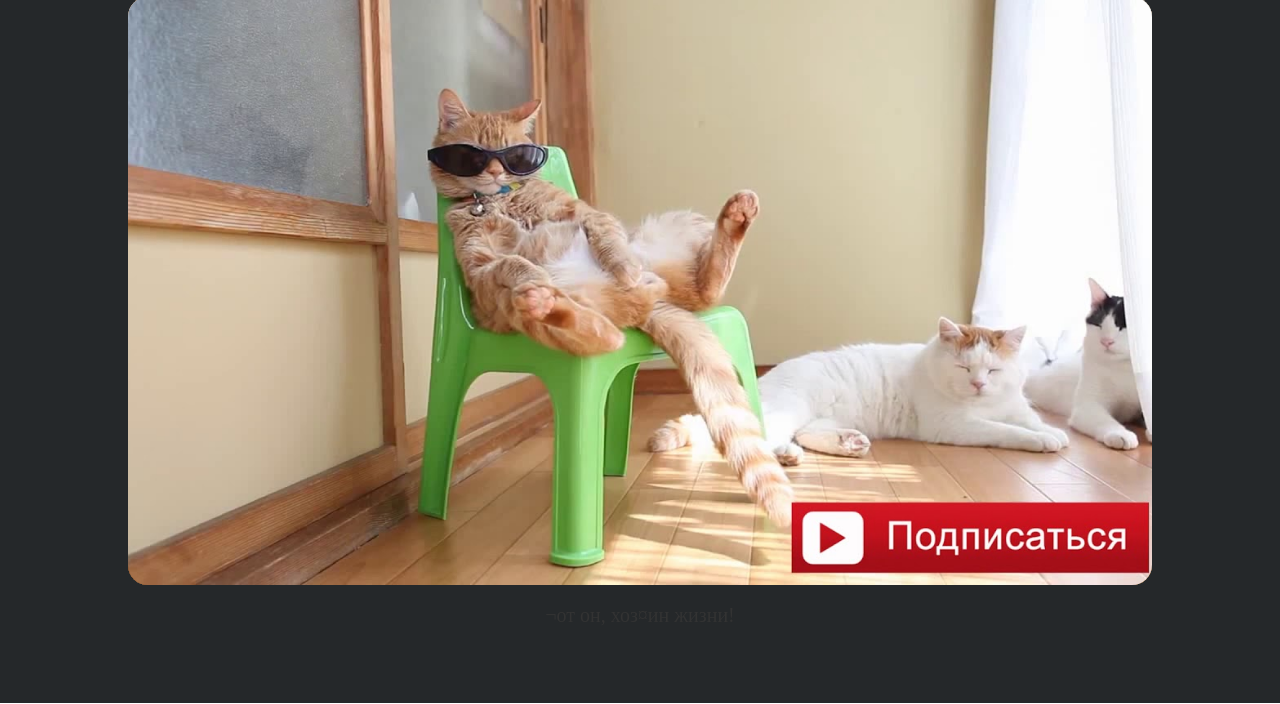
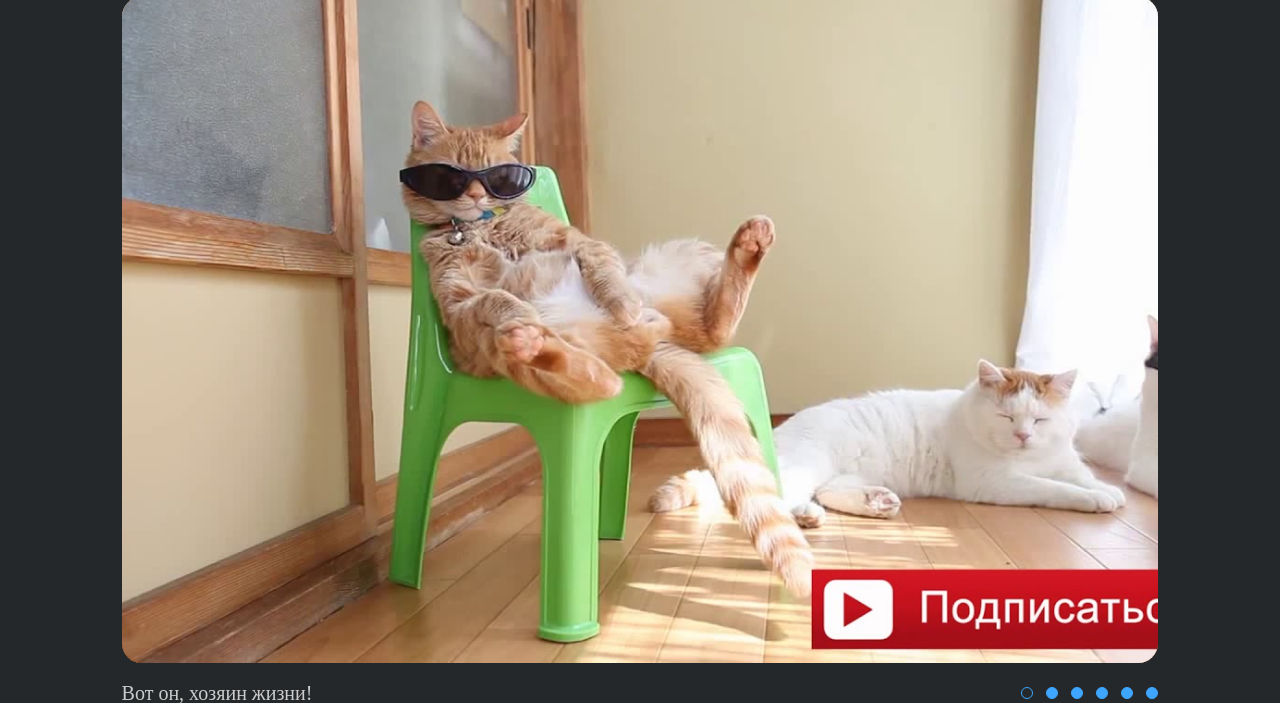
Before and after one commit to TatianaYakushonok/cssMemSlider, a plain HTML site: page cssMemSlider/index.html in a window 1280 px wide. Shown: the part 97-801 px from the top of the page. Drawn offline with Linux system fonts and the light colour scheme.

Commit message:
refactor: fix basic html leyout (Sat, 14 May 2022 15:29:04 +0700)

```diff
--- a/cssMemSlider/assets/css/styles.css
+++ b/cssMemSlider/assets/css/styles.css
@@ -12,19 +12,24 @@
     background-color: #25282A;
 }
 
-.container > input {
-    visibility: hidden;
-}
-
 .header__title {
     margin: 30px 0;
     font-size: 34px;
     color: #3EA6FF;
 }
 
+.slider__container {
+    width: 90%;
+    height: 100%;
+    display: flex;
+    flex-direction: column;
+    justify-content: center;
+    align-items: center;
+}
+
 .mem-slider {
-    width: 80%;
-    height: 100%;
+    width: inherit;
+    height: inherit;
     margin-bottom: 20px;
     overflow: hidden;
     position: relative;
@@ -47,18 +52,42 @@
 .mem5 { background: center / cover no-repeat url('../img/mem5.jpg'); }
 .mem6 { background: center / cover no-repeat url('../img/mem6.jpg'); }
 
+.controls__container {
+    width: inherit;
+    display: flex;
+    flex-direction: row-reverse;
+    justify-content: space-between;
+}
+
+.radio__button {
+    display: flex;
+    justify-content: center;
+    align-items: center;
+}
+
+.radio__button > input {
+    opacity: 0;
+}
+
+.radio__button > label {
+    display: block;
+    width: 0.5em;
+    height: 0.5em;
+    border: 1px solid #3EA6FF;
+    border-radius: 100%;
+    background-color: #3EA6FF;
+    cursor: pointer;
+}
+
+.radio__button input[type="radio"]:checked+label,
+.radio__button input[type="radio"]:checked {
+    background-color: transparent;
+    border: 1px solid #3EA6FF;
+}
+
 label {
     display: flex;
     justify-content: space-between;
     font-size: 20px;
-    color: #333;
+    color: #ccc;
 }
-
-label > span {
-    display: block;
-    width: 1em;
-    height: 1em;
-    border: 1px solid #ccc;
-    border-radius: 50%;
-    background-color: #323232;
-}
--- a/cssMemSlider/index.html
+++ b/cssMemSlider/index.html
@@ -13,6 +13,7 @@
             <header class="header">
                 <h1 class="header__title">Css Mem Slider</h1>
             </header>
+            <div class="slider__container">
                 <div class="mem-slider">
                     <div class="mem-slides mem1"></div>
                     <div class="mem-slides mem2"></div>
@@ -21,20 +22,31 @@
                     <div class="mem-slides mem5"></div>
                     <div class="mem-slides mem6"></div>
                 </div>
+                <div class="controls__container">
+                    <div class="radio__button">
+                        <input type="radio" name="mem-slides" id="mem1" checked>
+                        <label for="mem1"></label>
+                        <input type="radio" name="mem-slides" id="mem2">
+                        <label for="mem2"></label>
+                        <input type="radio" name="mem-slides" id="mem3">
+                        <label for="mem3"></label>
+                        <input type="radio" name="mem-slides" id="mem4">
+                        <label for="mem4"></label>
+                        <input type="radio" name="mem-slides" id="mem5">
+                        <label for="mem5"></label>
+                        <input type="radio" name="mem-slides" id="mem6">
+                        <label for="mem6"></label>
+                    </div>
                     <div class="controls">
-                <label for="mem1">¬от он, хоз¤ин жизни!</label>
+                        <label for="mem1">Вот он, хозяин жизни!</label>
                         <label for="mem2"></label>
                         <label for="mem3"></label>
                         <label for="mem4"></label>
                         <label for="mem5"></label>
                         <label for="mem6"></label>
                     </div>
-            <input type="radio" name="mem-slides" id="mem1" checked>
-            <input type="radio" name="mem-slides" id="mem2">
-            <input type="radio" name="mem-slides" id="mem3">
-            <input type="radio" name="mem-slides" id="mem4">
-            <input type="radio" name="mem-slides" id="mem5">
-            <input type="radio" name="mem-slides" id="mem6">
+                </div>
+            </div>
         </div>
     </main>
 </body>
```
Lines whose indentation alone changed are shown as unchanged.
